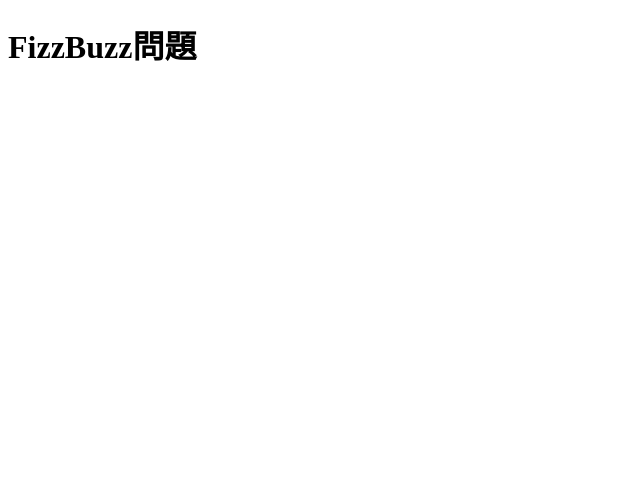
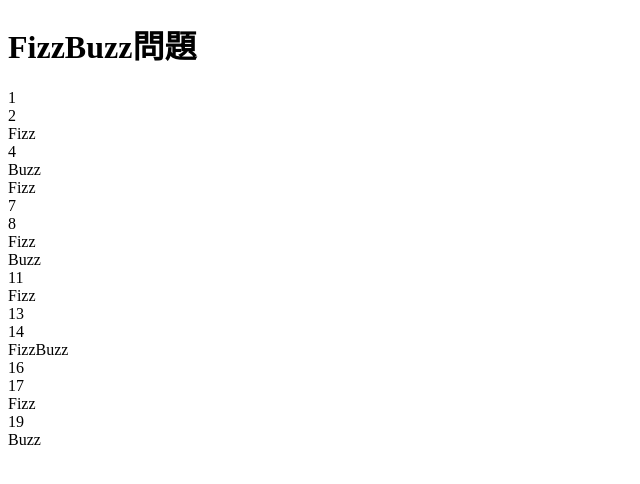
Before and after one commit to eno-chang/fizzbuzz, a plain HTML site: page index.html in a window 1280 px wide. Shown: the whole page, without its empty margins (0-640 px from the left). Drawn offline with Linux system fonts and the light colour scheme.

Commit message:
Update index.html

```diff
--- a/index.html
+++ b/index.html
@@ -5,6 +5,6 @@
   </head>
   <body>
     <h1>FizzBuzz問題</h1>
-    <p><script src="js/script.js" defer></script></p>
+    <script src="js/script.js"></script>
   </body>
 </html>
```
